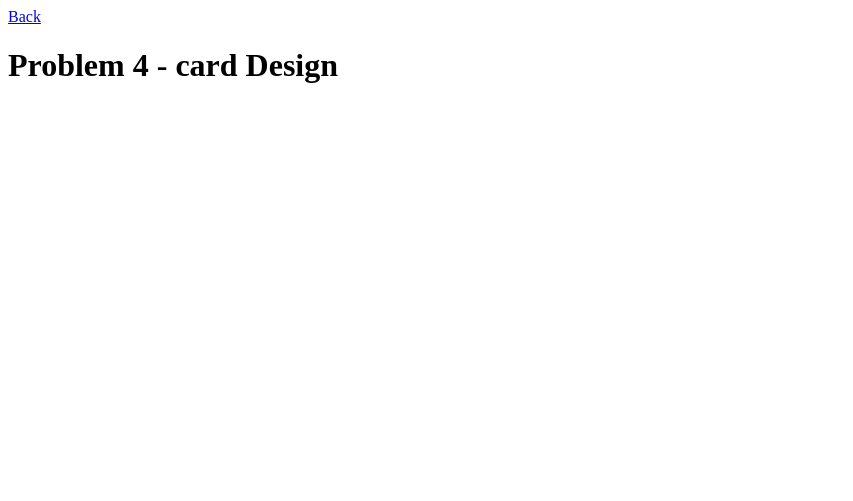
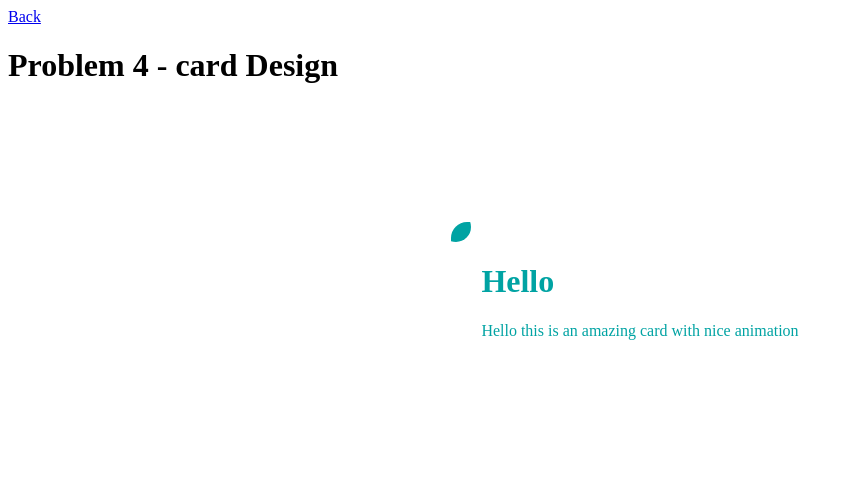
Before and after one commit to princerajputana6/MockAssignment, a plain HTML site: page fourth.html in a window 1280 px wide. Shown: the whole page, without its empty margins (0-853 px from the left). Drawn offline with Linux system fonts and the light colour scheme.

Commit message:
fourth assignment

```diff
--- a/fourth.html
+++ b/fourth.html
@@ -1,13 +1,68 @@
 <!DOCTYPE html>
 <html lang="en">
-<head>
-    <meta charset="UTF-8">
-    <meta http-equiv="X-UA-Compatible" content="IE=edge">
-    <meta name="viewport" content="width=device-width, initial-scale=1.0">
+  <head>
+    <meta charset="UTF-8" />
+    <meta http-equiv="X-UA-Compatible" content="IE=edge" />
+    <meta name="viewport" content="width=device-width, initial-scale=1.0" />
     <title>Assignment 4</title>
-</head>
-<body>
+    <style>
+      .card-wrapper {
+        height: 49vh;
+        width: 100%;
+        display: flex;
+        align-items: center;
+        justify-content: center;
+      }
+      .card {
+        min-height: 120px;
+        background-color: #fff;
+        color: #00a3a3;
+        position: relative;
+        border-radius: 16px;
+        padding: 20px 30px;
+        z-index: 11;
+        cursor: pointer;
+        overflow: hidden;
+        transition: 0.3s ease-in;
+      }
+
+      .card::before {
+        height: 30px;
+        width: 30px;
+        background-color: #00a3a3;
+        content: "";
+        position: absolute;
+        border-radius: 50%;
+        top: -10px;
+        left: -10px;
+        z-index: -9;
+        transition: 0.3s ease-in;
+      }
+
+      .card:hover {
+        color: #ffffff;
+      }
+
+      .card:hover:before {
+        height: 320px;
+        width: 540px;
+        top: -20px;
+        left: -20px;
+        border-radius: 5%;
+      }
+    </style>
+  </head>
+  <body>
     <a href="./index.html">Back</a>
-    <h1>Problem 4 - card Design </h1>
-</body>
+    <h1>Problem 4 - card Design</h1>
+
+    <div class="card-wrapper">
+      <div class="card">
+        <h1>Hello</h1>
+        <p>Hello this is an amazing card with nice animation</p>
+      </div>
+    </div>
+
+    <script src="index.js"></script>
+  </body>
 </html>
```
